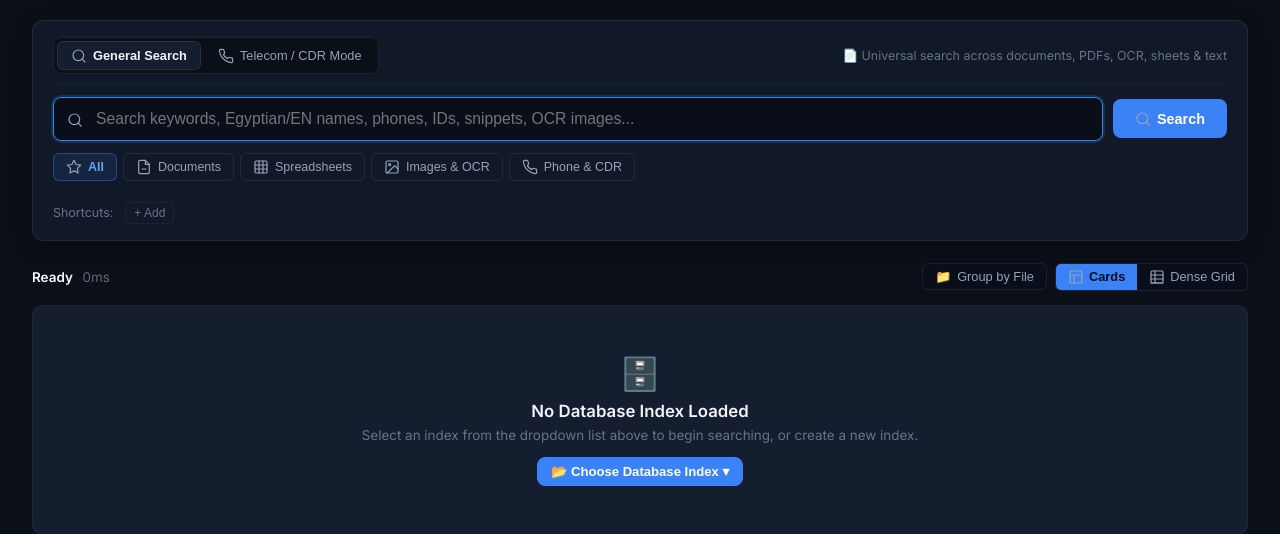
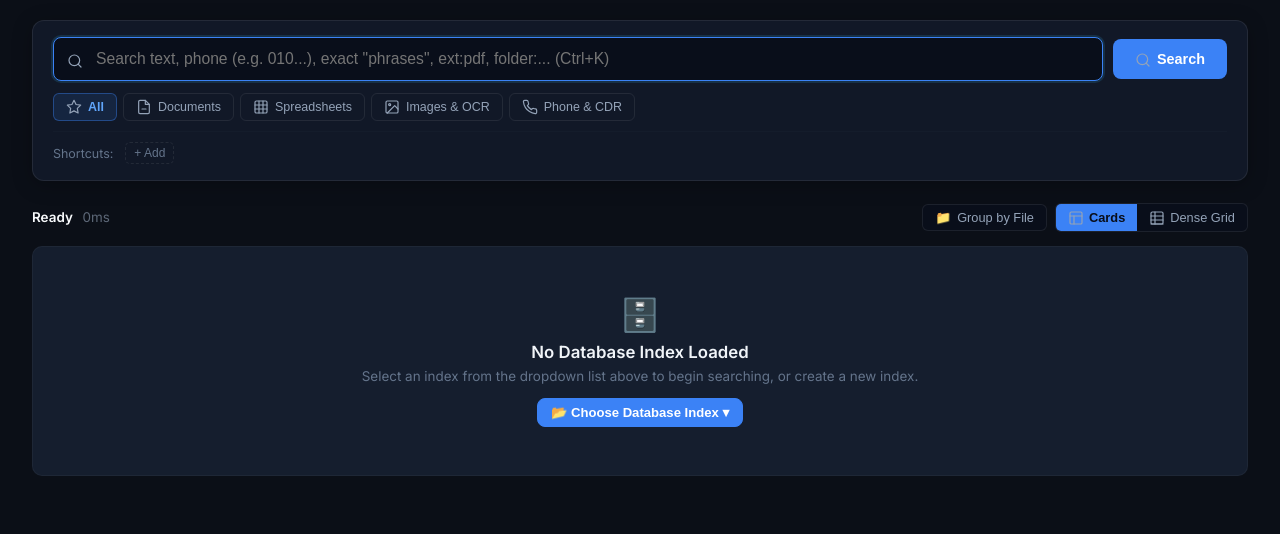
Before and after one commit to essammahammed2026-gif/Indexer, a Python web app: template templates/index.html in a window 1280 px wide. Shown: the part 114-648 px from the top of the page. Run offline with Jinja, Linux system fonts and the light colour scheme; the template is opened without the code that fills it, so the values that code supplies are empty.

Commit message:
feat: unify telecom into smart search with auto-detection, rich operators, and Ctrl+K hotkey

```diff
--- a/static/js/app.js
+++ b/static/js/app.js
@@ -54,11 +54,6 @@ function injectStaticIcons() {
   setIcon('tabGlobalIcon', SVG_RAW.globe);
   setIcon('tabScopedIcon', SVG_RAW.target);
 
-  setIcon('modeGeneralIcon', SVG_RAW.search);
-  setIcon('modeTelecomIcon', SVG_RAW.phone);
-  setIcon('scopedModeGeneralIcon', SVG_RAW.search);
-  setIcon('scopedModeTelecomIcon', SVG_RAW.phone);
-
   setIcon('searchHeroIcon', SVG_RAW.search);
   setIcon('clearSearchIcon', SVG_RAW.cross);
   setIcon('btnSearchIcon', SVG_RAW.search);
@@ -360,21 +355,7 @@ let currentViewMode = 'card';
 let debounceTimer = null;
 
 function setSearchMode(mode) {
-  currentSearchMode = mode;
-  const isGeneral = (mode === 'general');
-  document.getElementById('modeBtnGeneral').classList.toggle('active', isGeneral);
-  document.getElementById('modeBtnTelecom').classList.toggle('active', !isGeneral);
-
-  const desc = document.getElementById('modeDescText');
-  const input = document.getElementById('queryInput');
-  if (isGeneral) {
-    desc.innerText = '📄 Universal search across documents, PDFs, OCR, sheets & text';
-    input.placeholder = 'Search keywords, document text, topics, Egyptian/EN names, OCR images...';
-  } else {
-    desc.innerText = '📞 CDR caller, callee, tower cell, duration & phone intelligence';
-    input.placeholder = 'Search phone numbers (e.g. 010..., 2012...), caller/callee, IMEI/IMSI, cell towers...';
-  }
-
+  currentSearchMode = mode || 'general';
   if (currentQuery) {
     doSearch(0);
   }
@@ -1633,9 +1614,28 @@ function renderCards(rows) {
     const isImage = isImageFile(r.file);
 
     let metaRowHtml = '';
-    if (isGeneral) {
     const folderDisplay = r.folder ? escapeHtml(r.folder) : '';
     const sizeDisplay = r.size ? formatFileSize(r.size) : '';
+    let pillsHtml = '';
+    if (r.target && r.target !== '—') {
+      pillsHtml += `<span class="info-pill" onclick="copyToClipboard('${r.target}', 'Target Phone')">${SVG_RAW.phone} <b>${highlightMatch(r.target, currentQuery)}</b></span>`;
+    }
+    if (r.other && r.other !== '—') {
+      pillsHtml += `<span class="info-pill" onclick="copyToClipboard('${r.other}', 'Party Phone')">${SVG_RAW.phone} <b>${highlightMatch(r.other, currentQuery)}</b></span>`;
+    }
+    if (r.name && r.name !== '—') {
+      pillsHtml += `<span class="info-pill arabic" onclick="copyToClipboard('${r.name}', 'Name')">👤 <b>${highlightMatch(r.name, currentQuery)}</b></span>`;
+    }
+    if (r.time && r.time !== '—') {
+      pillsHtml += `<span class="info-pill">📅 ${escapeHtml(r.time)}</span>`;
+    }
+    if (r.dir && r.dir !== '—') {
+      pillsHtml += `<span class="info-pill">🔄 ${escapeHtml(r.dir)}</span>`;
+    }
+    if (r.address && r.address !== '—') {
+      pillsHtml += `<span class="info-pill arabic">📍 ${highlightMatch(r.address, currentQuery)}</span>`;
+    }
+
     metaRowHtml = `
       <div class="general-card-meta">
         ${folderDisplay ? `<span class="meta-tag" title="${folderDisplay}">${SVG_RAW.folder} ${folderDisplay.length > 55 ? '...' + folderDisplay.slice(-52) : folderDisplay}</span>` : ''}
@@ -1643,31 +1643,8 @@ function renderCards(rows) {
         ${sizeDisplay ? `<span class="meta-tag">💾 ${sizeDisplay}</span>` : ''}
         ${r.indexed_at && r.indexed_at !== '—' ? `<span class="meta-tag">📅 ${escapeHtml(r.indexed_at)}</span>` : ''}
       </div>
+      ${pillsHtml ? `<div class="card-pill-group" style="margin-top:6px;">${pillsHtml}</div>` : ''}
     `;
-    } else {
-      let pillsHtml = '';
-      if (r.target && r.target !== '—') {
-        pillsHtml += `<span class="info-pill" onclick="copyToClipboard('${r.target}', 'Target Phone')">${SVG_RAW.phone} <b>${highlightMatch(r.target, currentQuery)}</b></span>`;
-      }
-      if (r.other && r.other !== '—') {
-        pillsHtml += `<span class="info-pill" onclick="copyToClipboard('${r.other}', 'Party Phone')">${SVG_RAW.phone} <b>${highlightMatch(r.other, currentQuery)}</b></span>`;
-      }
-      if (r.name && r.name !== '—') {
-        pillsHtml += `<span class="info-pill arabic" onclick="copyToClipboard('${r.name}', 'Name')">👤 <b>${highlightMatch(r.name, currentQuery)}</b></span>`;
-      }
-      if (r.time && r.time !== '—') {
-        pillsHtml += `<span class="info-pill">📅 ${escapeHtml(r.time)}</span>`;
-      }
-      if (r.dir && r.dir !== '—') {
-        pillsHtml += `<span class="info-pill">🔄 ${escapeHtml(r.dir)}</span>`;
-      }
-      if (r.address && r.address !== '—') {
-        pillsHtml += `<span class="info-pill arabic">📍 ${highlightMatch(r.address, currentQuery)}</span>`;
-      }
-      if (pillsHtml) {
-        metaRowHtml = `<div class="card-pill-group">${pillsHtml}</div>`;
-      }
-    }
 
     card.innerHTML = `
       <div class="card-header">
@@ -1729,9 +1706,16 @@ function renderTableRows(rows) {
     `;
   }
 
+  thead.innerHTML = `
+    <th>File</th>
+    <th>Folder / Sheet</th>
+    <th>Snippet / Matched Content</th>
+    <th>Record Info</th>
+    <th>Actions</th>
+  `;
+
   if (!rows || rows.length === 0) {
-    const colspan = isGeneral ? 5 : 9;
-    tbody.innerHTML = `<tr><td colspan="${colspan}" style="text-align:center; padding: 40px; color:#64748b;">No records match your query.</td></tr>`;
+    tbody.innerHTML = `<tr><td colspan="5" style="text-align:center; padding: 40px; color:#64748b;">No records match your query.</td></tr>`;
     return;
   }
 
@@ -1740,13 +1724,21 @@ function renderTableRows(rows) {
     const escapedPath = (r.path || '').replace(/'/g, "\\'");
     const escapedSheet = (r.sheet || '').replace(/'/g, "\\'");
     const isImage = isImageFile(r.file);
-
-    if (isGeneral) {
     const folderName = r.folder ? r.folder.split('/').slice(-2).join('/') : '';
+
+    let extraPills = '';
+    if (r.target && r.target !== '—') extraPills += `<span class="info-pill" style="font-size:0.72rem; padding:1px 6px;" onclick="copyToClipboard('${r.target}', 'Target Phone')">${SVG_RAW.phone} <b>${highlightMatch(r.target, currentQuery)}</b></span> `;
+    if (r.other && r.other !== '—') extraPills += `<span class="info-pill" style="font-size:0.72rem; padding:1px 6px;" onclick="copyToClipboard('${r.other}', 'Party Phone')">${SVG_RAW.phone} <b>${highlightMatch(r.other, currentQuery)}</b></span> `;
+    if (r.name && r.name !== '—') extraPills += `<span class="info-pill arabic" style="font-size:0.72rem; padding:1px 6px;" onclick="copyToClipboard('${r.name}', 'Name')">👤 <b>${highlightMatch(r.name, currentQuery)}</b></span> `;
+    if (r.time && r.time !== '—') extraPills += `<span class="info-pill" style="font-size:0.72rem; padding:1px 6px;">📅 ${escapeHtml(r.time)}</span> `;
+
     tr.innerHTML = `
       <td title="${escapeHtml(r.path)}">
+        <div style="display:flex; align-items:center; gap:6px;">
           ${getFileExtBadge(r.file)}
-          <span style="margin-left:5px; font-weight:600;">${escapeHtml(r.file)}</span>
+          <span style="font-weight:600;">${escapeHtml(r.file)}</span>
+        </div>
+        ${extraPills ? `<div style="margin-top:4px; display:flex; flex-wrap:wrap; gap:4px;">${extraPills}</div>` : ''}
       </td>
       <td style="color:#94a3b8; font-size:0.8rem;" title="${escapeHtml(r.folder || '')}">
         <div>📁 ${escapeHtml(folderName || 'Root')}</div>
@@ -1767,25 +1759,6 @@ function renderTableRows(rows) {
         </div>
       </td>
     `;
-    } else {
-      tr.innerHTML = `
-        <td title="${escapeHtml(r.path)}">${getFileExtBadge(r.file)} <span style="margin-left:4px;">${escapeHtml(r.file)}</span></td>
-        <td>${escapeHtml(r.time)}</td>
-        <td>${escapeHtml(r.dir)}</td>
-        <td style="font-weight:600; cursor:pointer;" onclick="copyToClipboard('${r.target}', 'Target Phone')">${highlightMatch(r.target, currentQuery)}</td>
-        <td style="font-weight:600; cursor:pointer;" onclick="copyToClipboard('${r.other}', 'Party Phone')">${highlightMatch(r.other, currentQuery)}</td>
-        <td class="arabic" style="font-weight:600; cursor:pointer;" onclick="copyToClipboard('${r.name}', 'Name')">${highlightMatch(r.name, currentQuery)}</td>
-        <td>${escapeHtml(r.duration)}</td>
-        <td class="arabic">${highlightMatch(r.address || r.sheet, currentQuery)}</td>
-        <td>
-          <div style="display:flex; gap:4px;">
-            ${isImage ? `<button class="btn-action" style="padding:2px 6px; color:#a855f7;" onclick="showImagePreview('${escapedPath}', '${escapedSheet}', '${escapeHtml(currentQuery || '')}')" title="Preview Image">${SVG_RAW.eye}</button>` : ''}
-            <button class="btn-action" style="padding:2px 6px;" onclick="openFile('${escapedPath}', '${escapedSheet}', ${r.row})" title="Open">${SVG_RAW.open}</button>
-            <button class="btn-action" style="padding:2px 6px;" onclick="showContextWindow('${escapedPath}', '${escapedSheet}', ${r.row})" title="Context">${SVG_RAW.context}</button>
-          </div>
-        </td>
-      `;
-    }
     tbody.appendChild(tr);
   });
 }
@@ -2154,4 +2127,24 @@ window.onload = () => {
   setInterval(() => {
     fetchNotifications();
   }, 5000);
+
+  // Global hotkeys: Ctrl+K or / focuses search; Esc closes modals
+  document.addEventListener('keydown', (e) => {
+    if ((e.ctrlKey && e.key === 'k') || (e.key === '/' && document.activeElement.tagName !== 'INPUT' && document.activeElement.tagName !== 'TEXTAREA')) {
+      e.preventDefault();
+      const input = document.getElementById('queryInput');
+      if (input) {
+        input.focus();
+        input.select();
+      }
+    } else if (e.key === 'Escape') {
+      document.querySelectorAll('.modal-overlay.active').forEach(m => m.classList.remove('active'));
+      const toolsDd = document.getElementById('toolsDropdown');
+      if (toolsDd) toolsDd.classList.remove('open');
+      const notifDd = document.getElementById('notifDropdown');
+      if (notifDd) notifDd.classList.remove('open');
+      const dbDd = document.getElementById('dbDropdown');
+      if (dbDd) dbDd.classList.remove('open');
+    }
+  });
 };
--- a/templates/index.html
+++ b/templates/index.html
@@ -453,22 +453,10 @@
 
     <!-- Search Hero Box -->
     <div class="search-container">
-      <!-- Search Mode Switcher (General Search default vs Telecom/CDR) -->
-      <div class="search-mode-row">
-        <div class="search-mode-pills">
-          <button id="modeBtnGeneral" class="mode-pill active" onclick="setSearchMode('general')" title="Universal full-text document search">
-            <span class="icon-slate" id="modeGeneralIcon"></span> General Search
-          </button>
-          <button id="modeBtnTelecom" class="mode-pill telecom-mode" onclick="setSearchMode('telecom')" title="Investigative phone & CDR records explorer">
-            <span class="icon-slate" id="modeTelecomIcon"></span> Telecom / CDR Mode
-          </button>
-        </div>
-        <span class="mode-desc-text" id="modeDescText">📄 Universal search across documents, PDFs, OCR, sheets & text</span>
-      </div>
 
       <div class="search-bar-row">
         <span class="search-icon-inside icon-slate" id="searchHeroIcon"></span>
-        <input type="text" id="queryInput" placeholder="Search keywords, Egyptian/EN names, phones, IDs, snippets, OCR images..." oninput="handleInput(event)" onkeydown="if(event.key==='Enter') doSearch(0)" autofocus>
+        <input type="text" id="queryInput" placeholder="Search text, phone (e.g. 010...), exact &quot;phrases&quot;, ext:pdf, folder:... (Ctrl+K)" oninput="handleInput(event)" onkeydown="if(event.key==='Enter') doSearch(0)" autofocus>
         <button id="clearSearchBtn" class="clear-btn" onclick="clearSearch()" title="Clear">
           <span class="icon-slate" id="clearSearchIcon"></span>
         </button>
```
Also changed, not shown: core/query_parser.py (+24 -3 lines), tests/test_normalizers.py (+6 -0 lines), storage/search_repository.py. Lines whose indentation alone changed are shown as unchanged.
